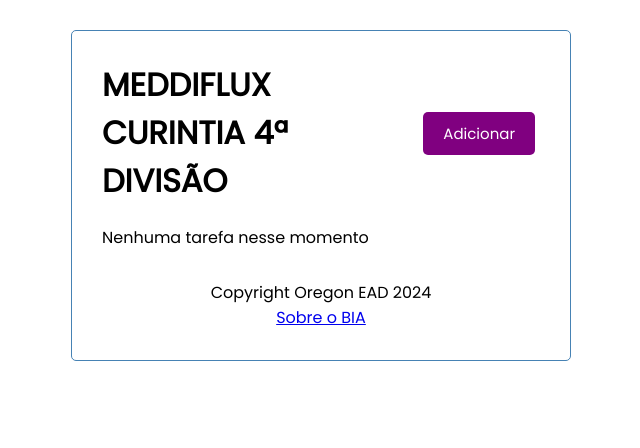
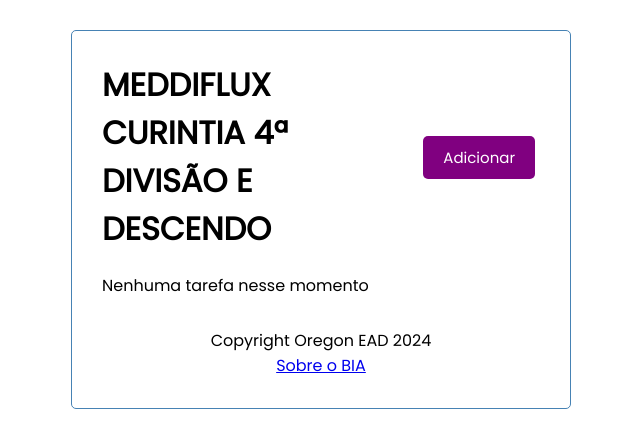
Before and after one commit to alisrios/meddiflux, a React (Create React App) app in the folder client/: page / in a window 1280 px wide. Shown: the top 448 px of the page, without its empty margins (319-959 px from the left). Built offline with nearby package versions, Linux system fonts and the light colour scheme; no server answers.

Commit message:
alterando arquivos do repositorio para push corretamente tentativa51

```diff
--- a/client/src/components/Header.js
+++ b/client/src/components/Header.js
@@ -20,7 +20,7 @@ const Header = ({ title, onAdd, showAdd }) => {
 };
 
 Header.defaultProps = {
-  title: "MEDDIFLUX CURINTIA 4ª DIVISÃO",
+  title: "MEDDIFLUX CURINTIA 4ª DIVISÃO E DESCENDO",
 };
 
 export default Header;
```
